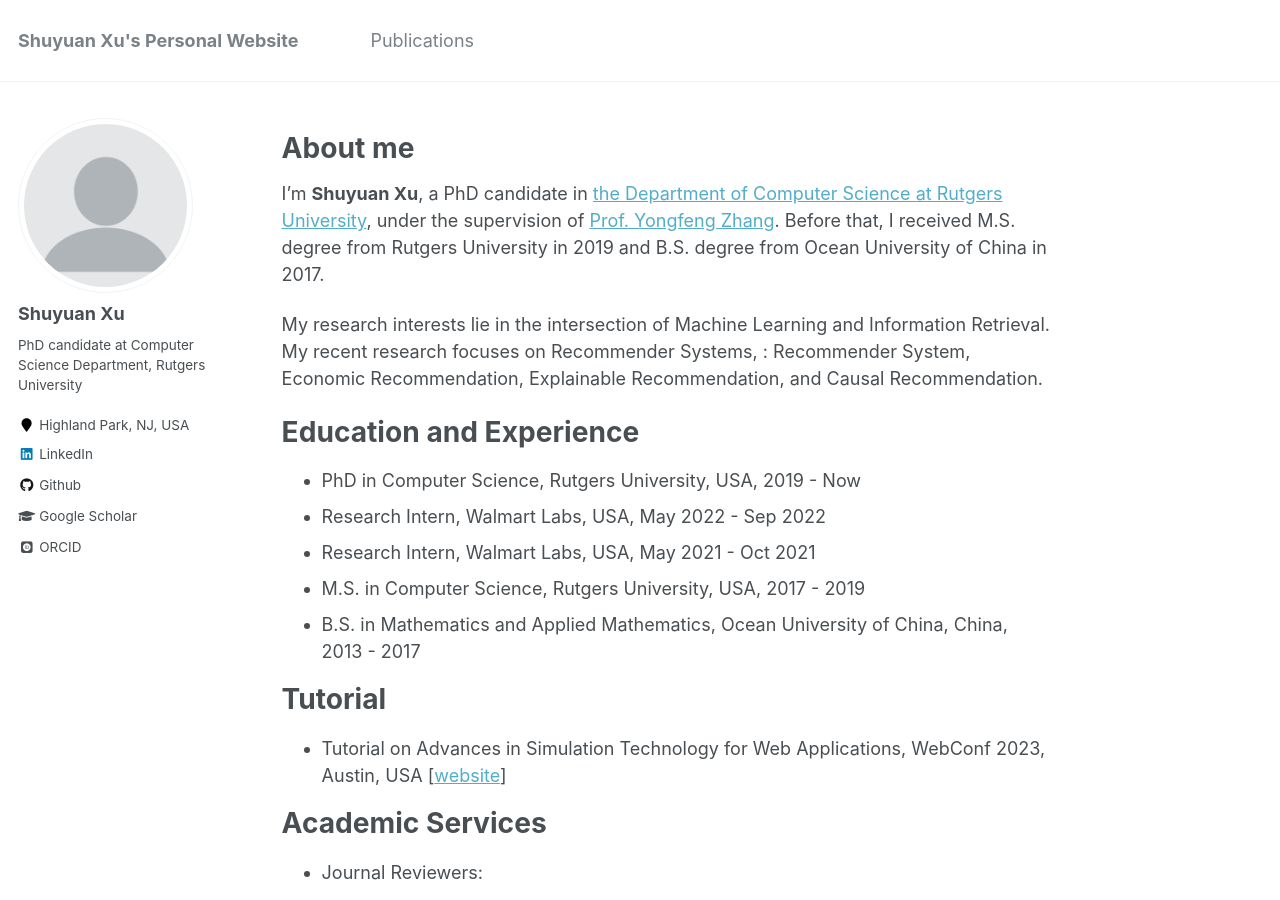
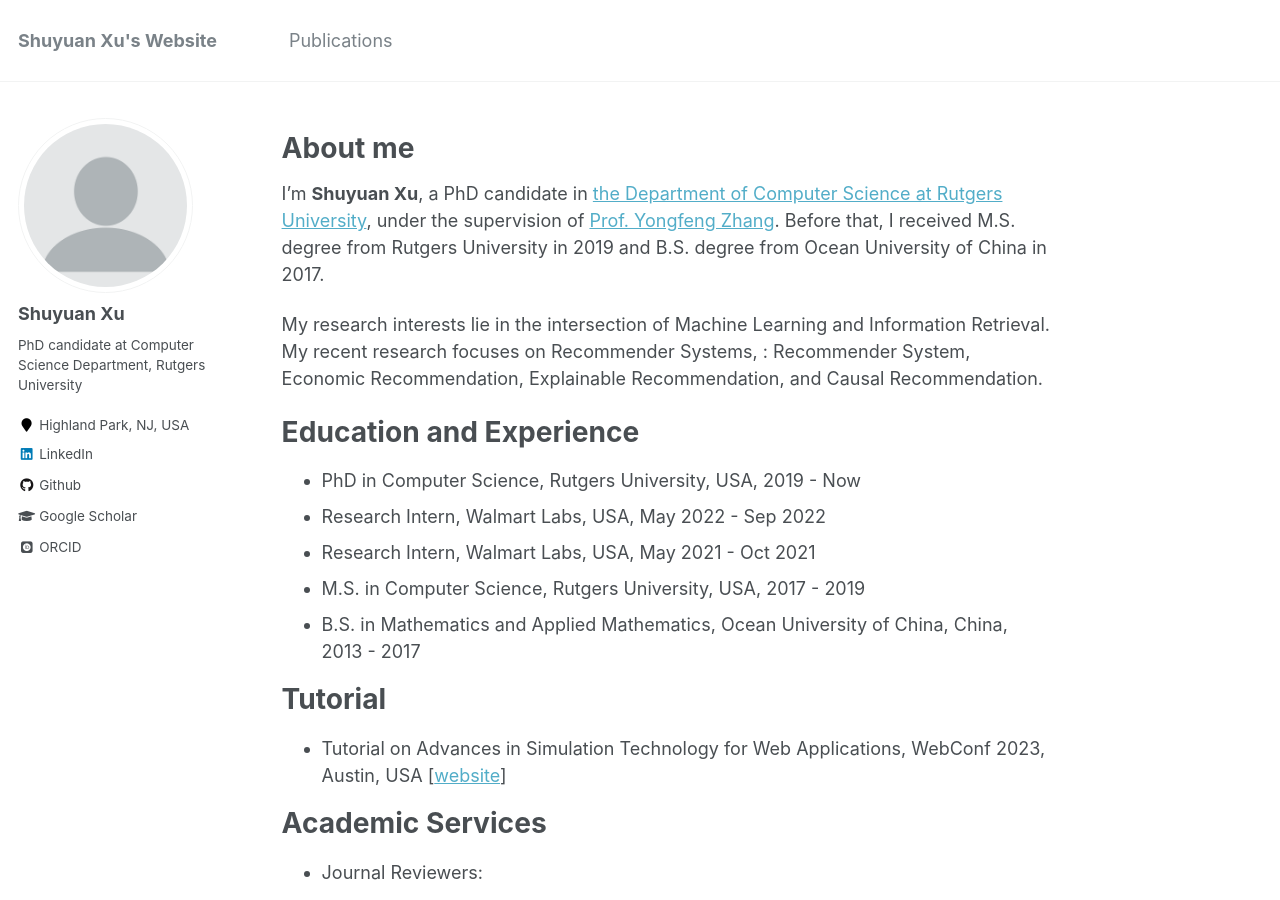
Before and after one commit to shuyuan-x/shuyuan-x.github.io, a Jekyll site: the page built from _pages/about.md, in a window 1280 px wide and 900 px high. Built offline with Jekyll 4.4.1, drawn with Linux system fonts in a browser that asks for light colours; some web fonts are replaced.

Commit message:
Update _config.yml

```diff
--- a/_config.yml
+++ b/_config.yml
@@ -7,7 +7,7 @@
 
 # Site Settings
 locale                   : "en-US"
-title                    : "Shuyuan Xu's Personal Website"
+title                    : "Shuyuan Xu's Website"
 title_separator          : "-"
 name                     : &name "Shuyuan Xu"
 description              : &description "personal description"
```
